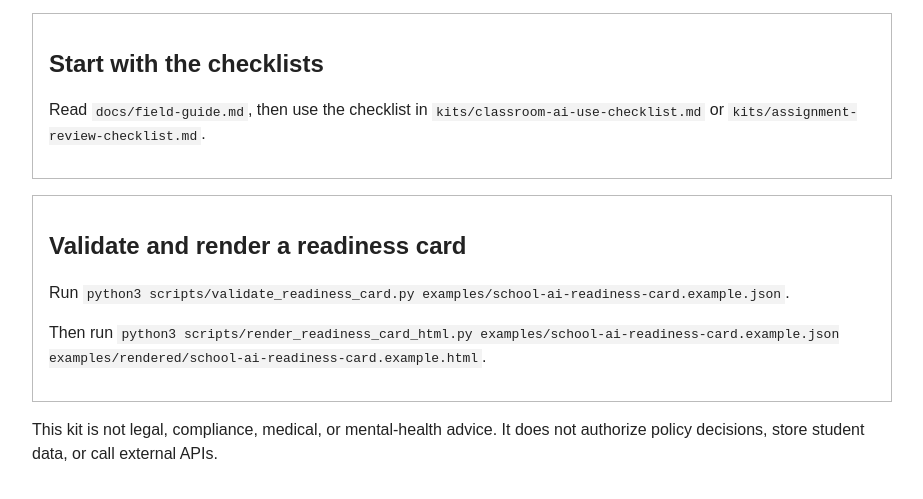
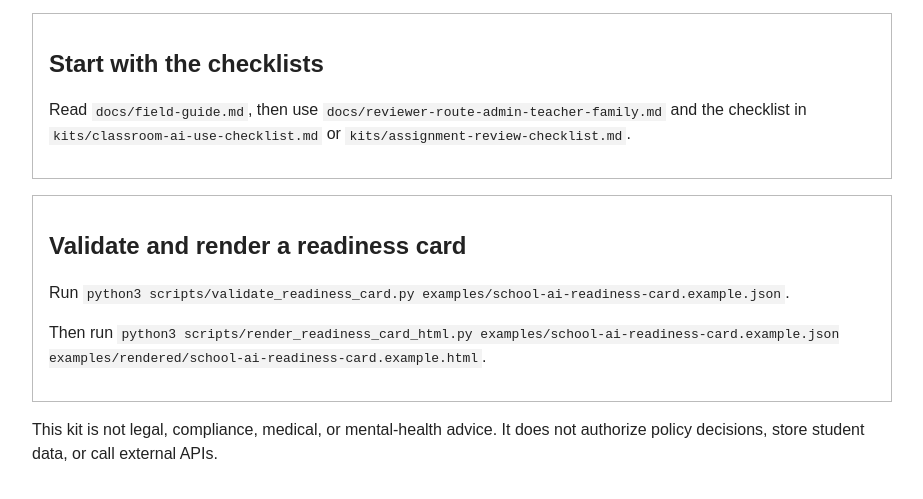
Before and after one commit to HyperNovelty/ai-school-readiness-kit, a plain HTML site: page START_HERE.html in a window 1280 px wide. Shown: the part 143-642 px from the top of the page, without its empty margins (0-923 px from the left). Drawn offline with Linux system fonts and the light colour scheme.

Commit message:
feat: sync second public proof improvements

```diff
--- a/START_HERE.html
+++ b/START_HERE.html
@@ -16,7 +16,7 @@
   <p>This local kit helps teachers, parents, school leaders, tutors, and community learning programs review AI use before it affects assignments, assessment, privacy, access, or student trust.</p>
   <div class="box">
     <h2>Start with the checklists</h2>
-    <p>Read <code>docs/field-guide.md</code>, then use the checklist in <code>kits/classroom-ai-use-checklist.md</code> or <code>kits/assignment-review-checklist.md</code>.</p>
+    <p>Read <code>docs/field-guide.md</code>, then use <code>docs/reviewer-route-admin-teacher-family.md</code> and the checklist in <code>kits/classroom-ai-use-checklist.md</code> or <code>kits/assignment-review-checklist.md</code>.</p>
   </div>
   <div class="box">
     <h2>Validate and render a readiness card</h2>
```
Also changed, not shown: 2 other files.
